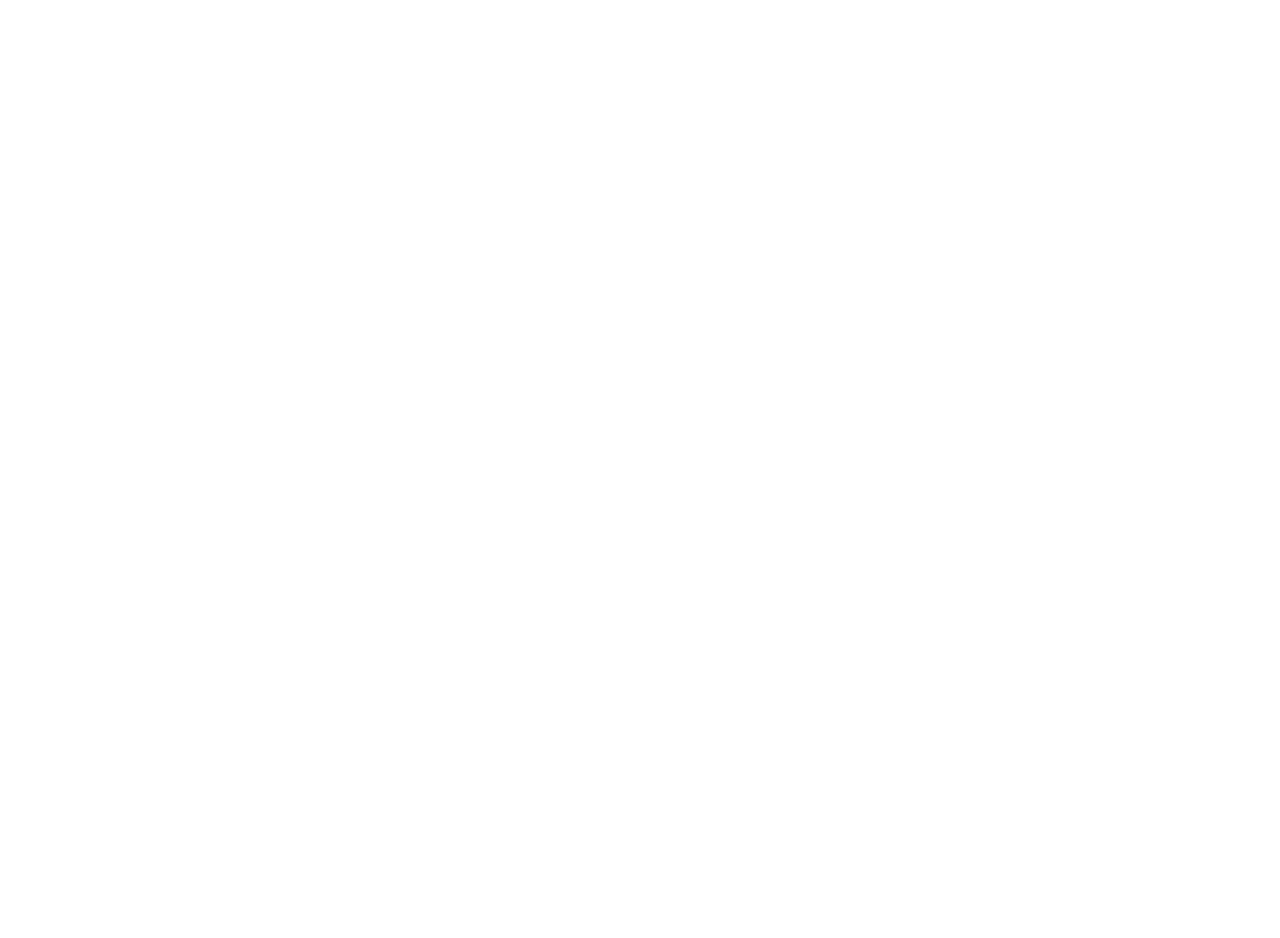
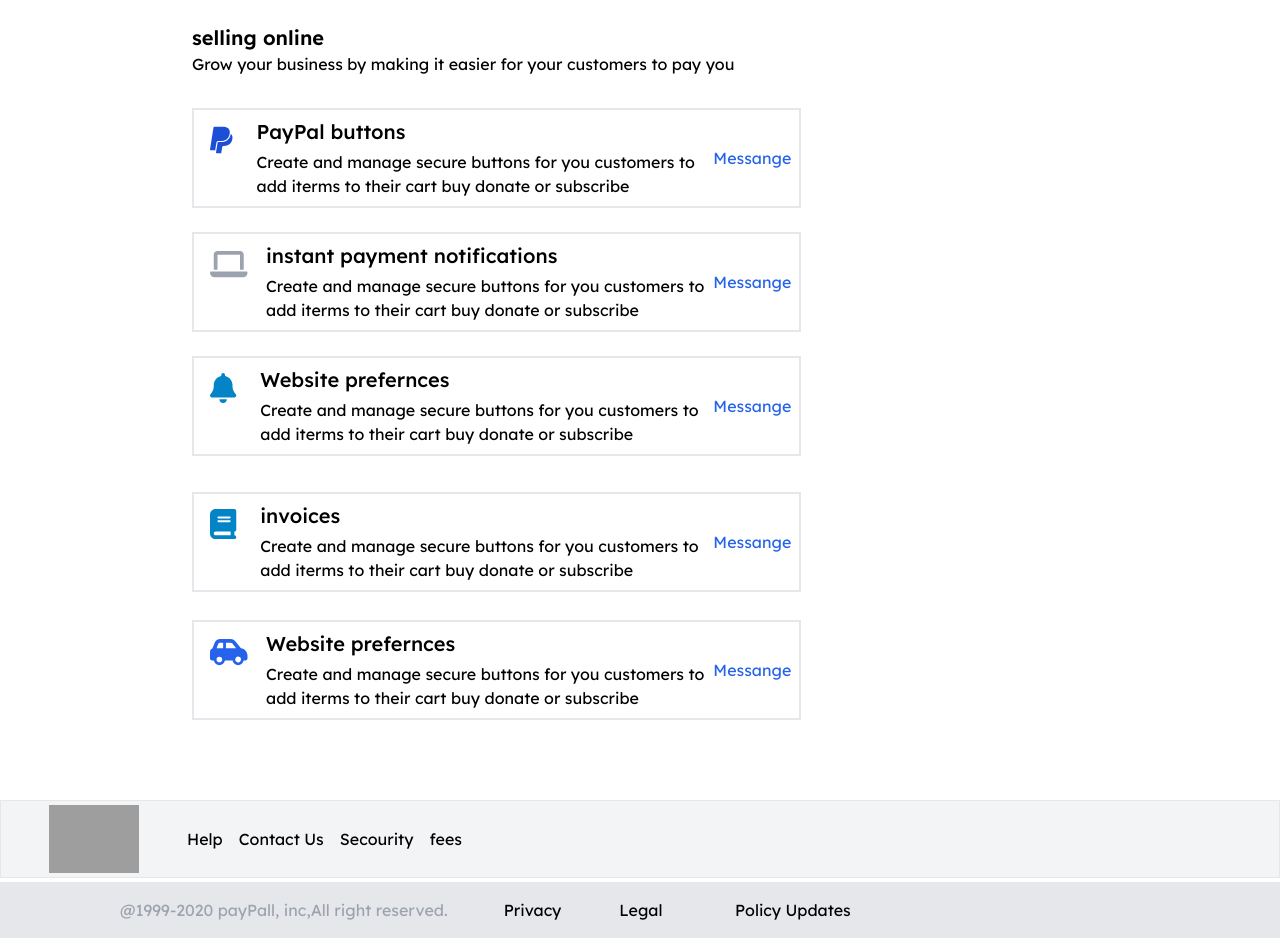
Before and after one commit to hridayroy19/job-task-webpage-design, a React (Create React App) app: page /dashboard/sellTols in a window 1280 px wide. Before the commit this address had no page. Shown: the part 300-1238 px from the top of the page. Before the commit the page ends 800 px from the top, so only its background shows below. Built offline with nearby package versions, Linux system fonts and the light colour scheme; grey boxes are pictures that could not be loaded; a web font is replaced by a local one.

Commit message:
crat a deashbord components

```diff
--- a/src/Footer.jsx
+++ b/src/Footer.jsx
@@ -3,7 +3,7 @@
 const Footer = () => {
     return (
         <div className=''>
-            <footer className=" bg-gray-100 border py-1 xl:px-20 lg:px-10  px-2   mt-10  ">
+            <footer className=" bg-gray-100 border  py-1 lg:px-12 mt-10  ">
   <div className=" flex items-center lg:gap-12">
     <img src="https://i.ibb.co/26dPy52/kisspng-paypal-logo-payment-business-sales-5af84e85b30c26-5507677615262224697334-1.png" alt="" className='w-[90px] ' />
     <div className=' flex gap-4 justify-center'>
@@ -16,7 +16,7 @@
 
 </footer>
 <div className=" p-4 bg-base-300 w-full lg:px-[120px] md:px-11 px-3 bg-gray-200  mt-1">
-  <div className=' flex lg:gap-5 gap-7 items-center'>
+  <div className=' flex  gap-14 items-center'>
     <p className='text-gray-400'>@1999-2020 payPall, inc,All right reserved.</p>
        <div className='grid md:grid-cols-3 grid-cols-2'>
        <a href="">Privacy</a>
--- a/src/Navbar.js
+++ b/src/Navbar.js
@@ -5,8 +5,6 @@
   import { faBell } from '@fortawesome/free-regular-svg-icons';
   import { faGear } from '@fortawesome/free-solid-svg-icons'; // Import the solid version of the gear icon
 import { Link } from 'react-router-dom';
-
-
 
   const navigation = [
       { name: 'Dashboard', href: '/dashboard', current: true },
@@ -29,8 +27,8 @@
         {({ open }) => (
           <>
             <div className="mx-auto max-w-7xl  sm:px-6 lg:px-8">
-              <div className="relative px-4 lg:px-3 flex h-16 items-center justify-between">
-                <div className="absolute  inset-y-0 left-0 flex items-center  sm:hidden">
+              <div className="relative px-4  flex h-16 items-center justify-between">
+                <div className="absolute  inset-y-0 left-0 flex items-center lg:hidden">
                   {/* Mobile menu button*/}
                   <Disclosure.Button className="relative inline-flex items-center justify-center rounded-md p-2 text-white">
                     <span className="absolute -inset-0.5" />
@@ -84,7 +82,7 @@
               </div>
             </div>
 
-            <Disclosure.Panel className="sm:hidden">
+            <Disclosure.Panel className="lg:hidden">
               <div className="space-y-1 px-2 pb-3 pt-2">
                 {navigation.map((item) => (
                   <Disclosure.Button
--- /dev/null
+++ b/src/dashboard/Gatingpaid.js
@@ -0,0 +1,46 @@
+import { faBell, faBook, faCarSide } from "@fortawesome/free-solid-svg-icons";
+import { FontAwesomeIcon } from "@fortawesome/react-fontawesome";
+
+const Gatingpaid = () => {
+    return (
+        <div className=" mt-9">
+            <div className="flex mt-6
+         lg:w-[95%] w-[95%] xl:w-[68%] border-2 p-2 gap-4">
+          <div className="text-3xl text-sky-600 rounded-2xl w-12 h-10   px-2 py-1 ">
+            <FontAwesomeIcon icon={faBook} />
+          </div>
+          <div className=" lg:flex md:flex   gap-2 items-center justify-between">
+            <div>
+              <h3 className=" lg:text-xl font-medium mb-1">invoices</h3>
+              <p>
+                Create and manage secure buttons for you customers to add iterms
+                to their cart buy donate or subscribe
+              </p>
+            </div>
+            <p className=" text-blue-600">Messange</p>
+          </div>
+        </div>
+        {/*  more sell tools */}
+        <div className=" mt-7 mb-10">
+        <div className="flex mt-6
+         lg:w-[95%] w-[95%] xl:w-[68%] border-2 p-2 gap-4">
+          <div className="text-3xl text-blue-600 rounded-2xl w-12 h-10   px-2 py-1 ">
+            <FontAwesomeIcon icon={faCarSide} />
+          </div>
+          <div className=" lg:flex md:flex   gap-2 items-center justify-between">
+            <div>
+              <h3 className=" lg:text-xl font-medium mb-1">Website prefernces</h3>
+              <p>
+                Create and manage secure buttons for you customers to add iterms
+                to their cart buy donate or subscribe
+              </p>
+            </div>
+            <p className=" text-blue-600">Messange</p>
+          </div>
+        </div>
+        </div>
+        </div>
+    );
+};
+
+export default Gatingpaid;
--- /dev/null
+++ b/src/dashboard/Seller.js
@@ -0,0 +1,19 @@
+import React from 'react';
+import SubNavbar from './SubNavbar';
+import { Outlet } from 'react-router-dom';
+
+
+const Seller = () => {
+    return (
+        <div className='w-full mx-auto overflow-hidden'>
+            <SubNavbar/>
+            <div className='lg:px-24 px-5'>
+            <Outlet></Outlet>
+            </div>
+
+
+        </div>
+    );
+};
+
+export default Seller;
--- /dev/null
+++ b/src/dashboard/SellerTools.js
@@ -0,0 +1,22 @@
+import Gatingpaid from "./Gatingpaid";
+import SellingOnline from "./SellingOnline";
+
+
+const SellerTools = () => {
+    return (
+        <>
+        <div>
+            <h1 className="text-xl text-black font-medium"> Seller tools </h1>
+            <p> sell online easily and grow your business with seller Tools create paypal <br/> buttons, get instant payment notifications and do much more . </p>
+         </div>
+           <div>
+            <div className=' xl:px-24 lg:px-10 px-3 md:px-10'>
+            <SellingOnline></SellingOnline>
+            <Gatingpaid></Gatingpaid>
+            </div>
+        </div>
+        </>
+    );
+};
+
+export default SellerTools;
--- /dev/null
+++ b/src/dashboard/SellingOnline.js
@@ -0,0 +1,73 @@
+import { faPaypal } from "@fortawesome/free-brands-svg-icons";
+import { faBell, faLaptop } from "@fortawesome/free-solid-svg-icons";
+import { FontAwesomeIcon } from "@fortawesome/react-fontawesome";
+
+const SellingOnline = () => {
+  return (
+    <div className=" mt-10">
+      <div>
+        <h3 className="text-xl font-semibold">selling online</h3>
+        <p>
+          Grow your business by making it easier for your customers to pay you
+        </p>
+      </div>
+      {/* card section  */}
+
+      <div className=" mt-8">
+        {/* card one */}
+        <div className="flex
+         lg:w-[95%] w-[95%] xl:w-[68%] border-2 p-2 gap-4">
+          <div className="text-3xl text-blue-700 rounded-2xl w-12 h-10   px-2 py-1 ">
+            <FontAwesomeIcon icon={faPaypal} />
+          </div>
+          <div className=" lg:flex md:flex   gap-2 items-center justify-between">
+            <div>
+              <h3 className=" lg:text-xl font-medium mb-1">PayPal buttons</h3>
+              <p>
+                Create and manage secure buttons for you customers to add iterms
+                to their cart buy donate or subscribe
+              </p>
+            </div>
+            <p className=" text-blue-600">Messange</p>
+          </div>
+        </div>
+        {/* card two */}
+        <div className="flex mt-6
+         lg:w-[95%] w-[95%] xl:w-[68%] border-2 p-2 gap-4">
+          <div className="text-3xl text-gray-400 rounded-2xl w-12 h-10   px-2 py-1 ">
+            <FontAwesomeIcon icon={faLaptop} />
+          </div>
+          <div className=" lg:flex md:flex   gap-2 items-center justify-between">
+            <div>
+              <h3 className=" lg:text-xl font-medium mb-1"> instant payment notifications</h3>
+              <p>
+                Create and manage secure buttons for you customers to add iterms
+                to their cart buy donate or subscribe
+              </p>
+            </div>
+            <p className=" text-blue-600">Messange</p>
+          </div>
+        </div>
+        {/* card three */}
+        <div className="flex mt-6
+         lg:w-[95%] w-[95%] xl:w-[68%] border-2 p-2 gap-4">
+          <div className="text-3xl text-sky-600 rounded-2xl w-12 h-10   px-2 py-1 ">
+            <FontAwesomeIcon icon={faBell} />
+          </div>
+          <div className=" lg:flex md:flex   gap-2 items-center justify-between">
+            <div>
+              <h3 className=" lg:text-xl font-medium mb-1">Website prefernces</h3>
+              <p>
+                Create and manage secure buttons for you customers to add iterms
+                to their cart buy donate or subscribe
+              </p>
+            </div>
+            <p className=" text-blue-600">Messange</p>
+          </div>
+        </div>
+      </div>
+    </div>
+  );
+};
+
+export default SellingOnline;
--- a/src/dashboard/SubNavbar.jsx
+++ b/src/dashboard/SubNavbar.jsx
@@ -8,7 +8,7 @@
     { name: 'Data & privicy', href: '#', current: false },
     { name: 'Payments', href: '#', current: false },
     { name: 'Notifications', href: '#', current: false },
-    { name: 'Seller Tools', href: '#', current: false },
+    { name: 'Seller Tools', href: '/dashboard/sellTols', current: false },
     { name: 'Statements', href: '#', current: false },
   ]
 
@@ -24,7 +24,7 @@
     <>
       <div className="mx-auto w-full  ">
         <div className="relative px-4 shadow-xl mb-20 lg:px-3 flex h-16 text-center items-center justify-center">
-          <div className="absolute  inset-y-0 left-0 flex items-center  sm:hidden">
+          <div className="absolute  inset-y-0 left-0 flex items-center  px-6 lg:hidden">
             {/* Mobile menu button*/}
             <Disclosure.Button className="relative inline-flex items-center justify-center rounded-md p-2 text-black">
               <span className="absolute -inset-0.5" />
@@ -58,7 +58,7 @@
         </div>
       </div>
 
-      <Disclosure.Panel className="sm:hidden">
+      <Disclosure.Panel className="lg:hidden">
         <div className="space-y-1 px-2 pb-3 pt-2">
           {navigation.map((item) => (
             <Disclosure.Button
--- a/src/leaout/MainLaout.jsx
+++ b/src/leaout/MainLaout.jsx
@@ -6,11 +6,10 @@
 
 const MainLaout = () => {
     return (
-        <div>
+        <div className="">
             <Navbar></Navbar>
            <Outlet></Outlet>
            <Footer></Footer>
-           {/* <SubNavbar></SubNavbar> */}
         </div>
     );
 };
```
Also changed, not shown: src/index.js (+0 -69 lines), src/router/Router.jsx (+15 -10 lines).
